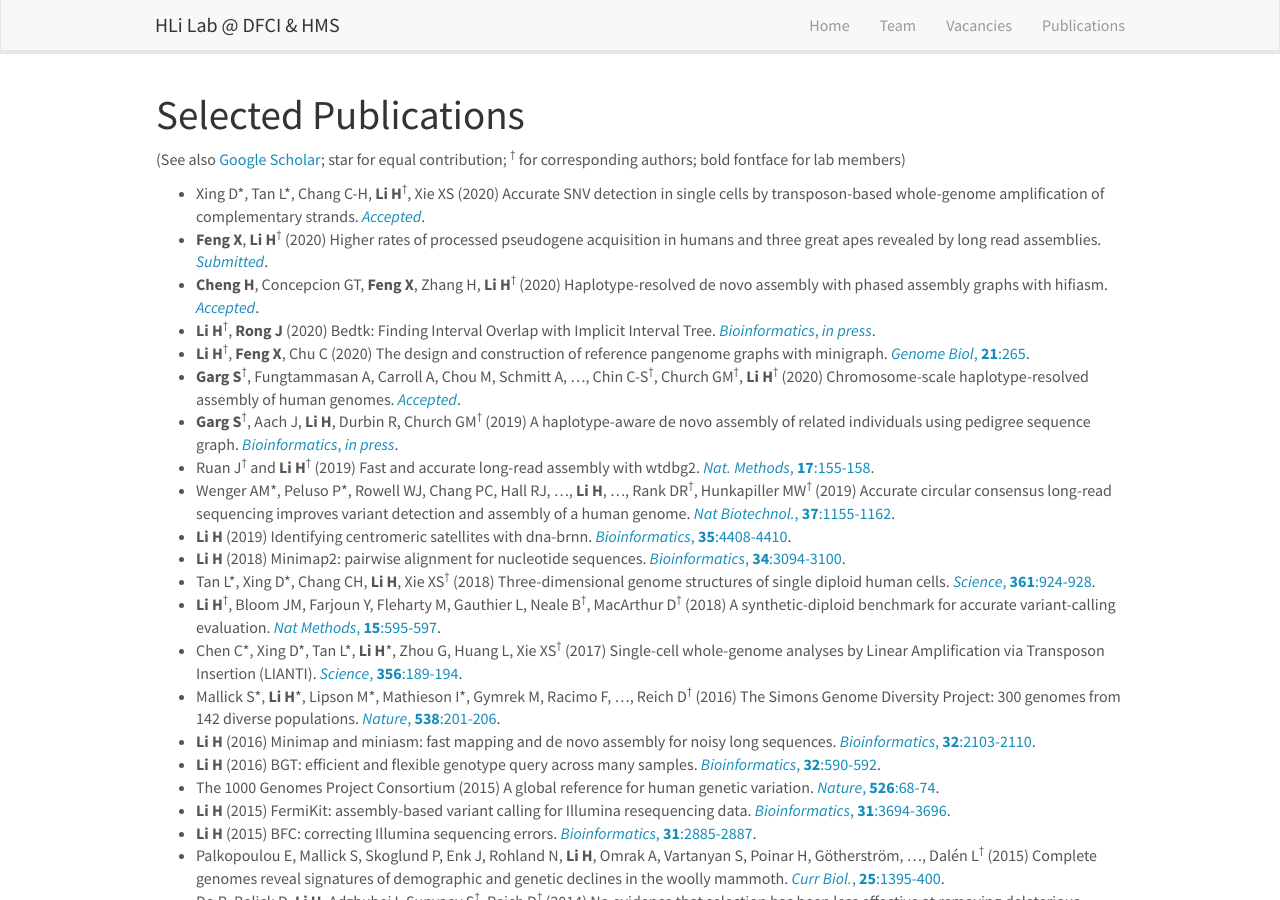
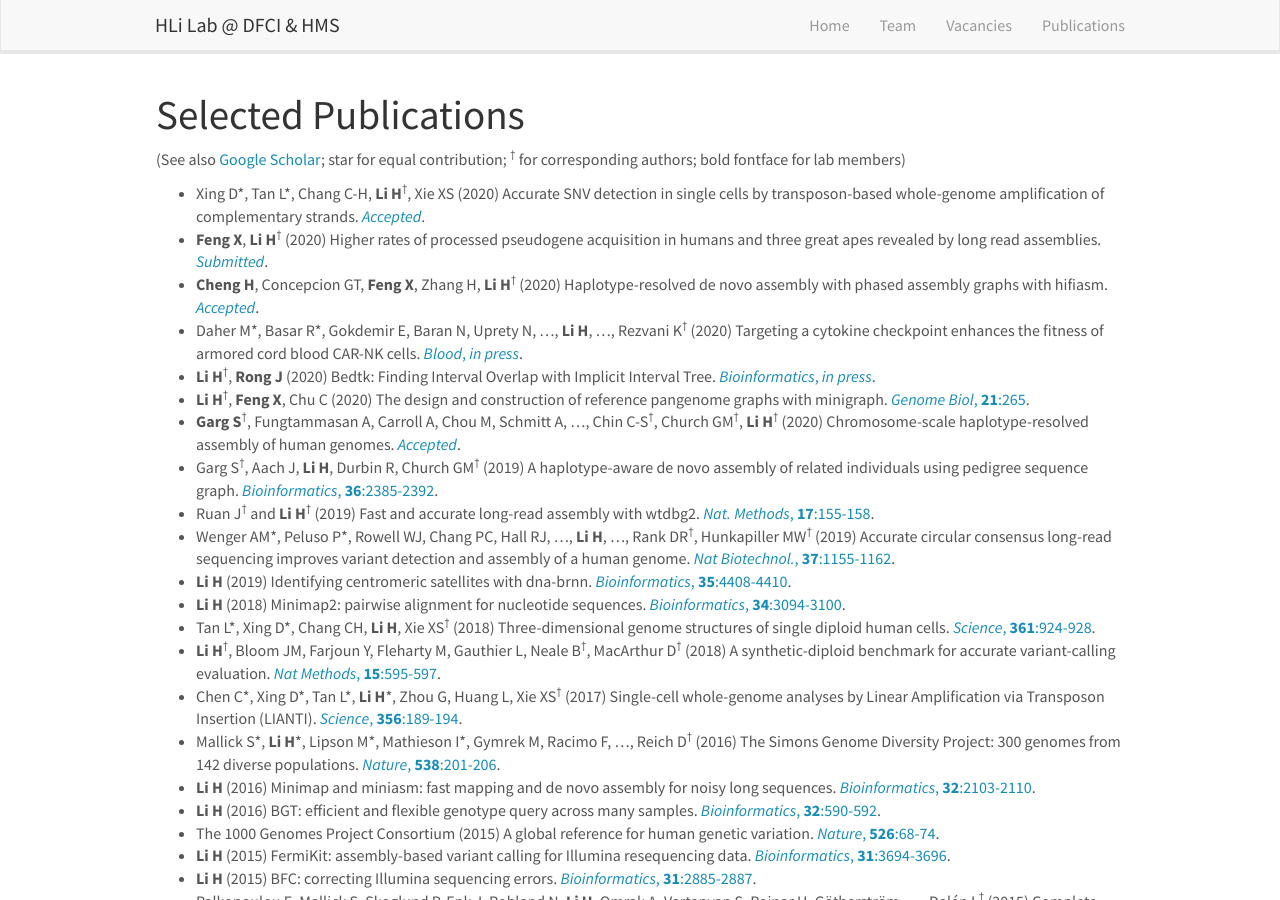
Before and after one commit to hlilab/hlilab.github.io, a Jekyll site: the page built from _pages/publications.md, in a window 1280 px wide and 900 px high. Built offline with Jekyll 4.4.1, drawn with Linux system fonts in a browser that asks for light colours; nearby versions of some CDN libraries.

Commit message:
updated the publication list

```diff
--- a/_data/recentpub.yml
+++ b/_data/recentpub.yml
@@ -17,6 +17,13 @@
   url: https://arxiv.org/abs/2008.01237
   display: <i>Accepted</i>
   type: 1
+
+- title: "Targeting a cytokine checkpoint enhances the fitness of armored cord blood CAR-NK cells"
+  authors: Daher M*, Basar R*, Gokdemir E, Baran N, Uprety N, &hellip;, <b>Li H</b>, &hellip;, Rezvani K<sup>&#8224;</sup>
+  year: 2020
+  url: https://pubmed.ncbi.nlm.nih.gov/32902645/
+  display: <i>Blood</i>, <i>in press</i>
+  type: 2
 
 - title: "Bedtk: Finding Interval Overlap with Implicit Interval Tree"
   authors: <b>Li H</b><sup>&#8224;</sup>, <b>Rong J</b>
@@ -40,10 +47,10 @@
   type: 1
 
 - title: "A haplotype-aware de novo assembly of related individuals using pedigree sequence graph"
-  authors: <b>Garg S</b><sup>&#8224;</sup>, Aach J, <b>Li H</b>, Durbin R, Church GM<sup>&#8224;</sup>
+  authors: Garg S<sup>&#8224;</sup>, Aach J, <b>Li H</b>, Durbin R, Church GM<sup>&#8224;</sup>
   year: 2019
   url: https://www.ncbi.nlm.nih.gov/pubmed/31860070
-  display: <i>Bioinformatics</i>, <i>in press</i>
+  display: <i>Bioinformatics</i>, <b>36</b>:2385-2392
   type: 2
 
 - title: "Fast and accurate long-read assembly with wtdbg2"
```
